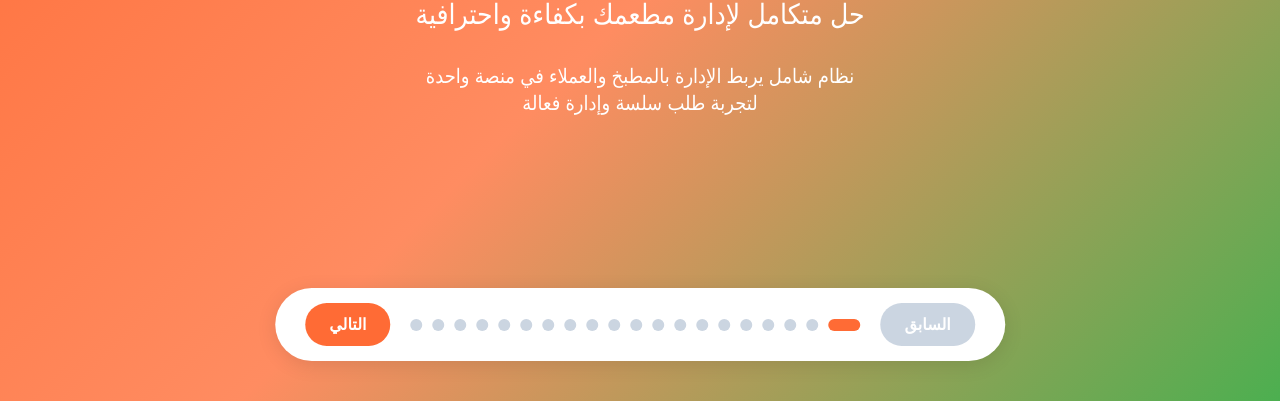
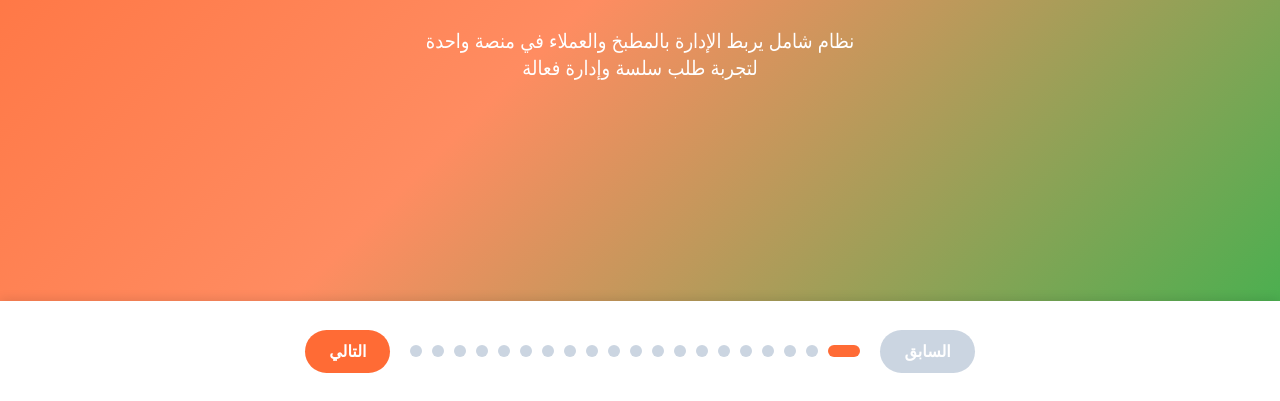
Before and after one commit to AhmadAlhjje/PowerPoint, a plain HTML site: page index.html in a window 1280 px wide. Shown: the part 399-800 px from the top of the page. Drawn offline with Linux system fonts and the light colour scheme.

Commit message:
تعديل

```diff
--- a/index.html
+++ b/index.html
@@ -25,14 +25,14 @@
 
         .slide {
             width: 100%;
-            height: 100%;
+            height: calc(100% - 100px);
             position: absolute;
             top: 0;
             left: 0;
             display: none;
             opacity: 0;
             transition: opacity 0.5s ease-in-out;
-            padding: 50px 70px;
+            padding: 50px 70px 20px 70px;
             background: linear-gradient(135deg, #ffffff 0%, #f8fafc 100%);
         }
 
@@ -346,16 +346,17 @@
         /* Navigation Controls */
         .nav-controls {
             position: fixed;
-            bottom: 40px;
-            left: 50%;
-            transform: translateX(-50%);
+            bottom: 0;
+            left: 0;
+            right: 0;
+            height: 100px;
             display: flex;
             gap: 20px;
             align-items: center;
+            justify-content: center;
             background: white;
             padding: 15px 30px;
-            border-radius: 50px;
-            box-shadow: 0 4px 20px rgba(0, 0, 0, 0.1);
+            box-shadow: 0 -2px 10px rgba(0, 0, 0, 0.1);
             z-index: 1000;
         }
 
```
